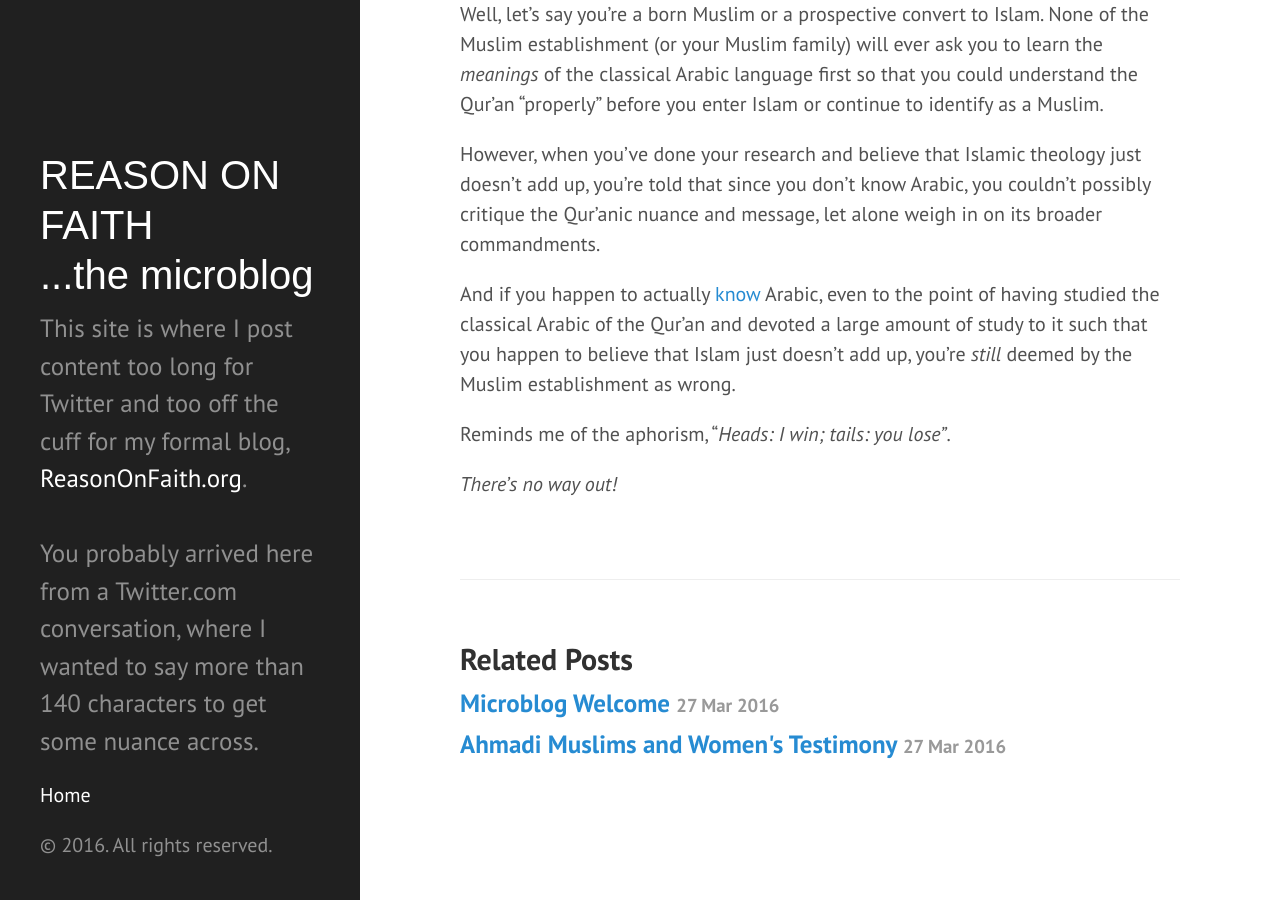
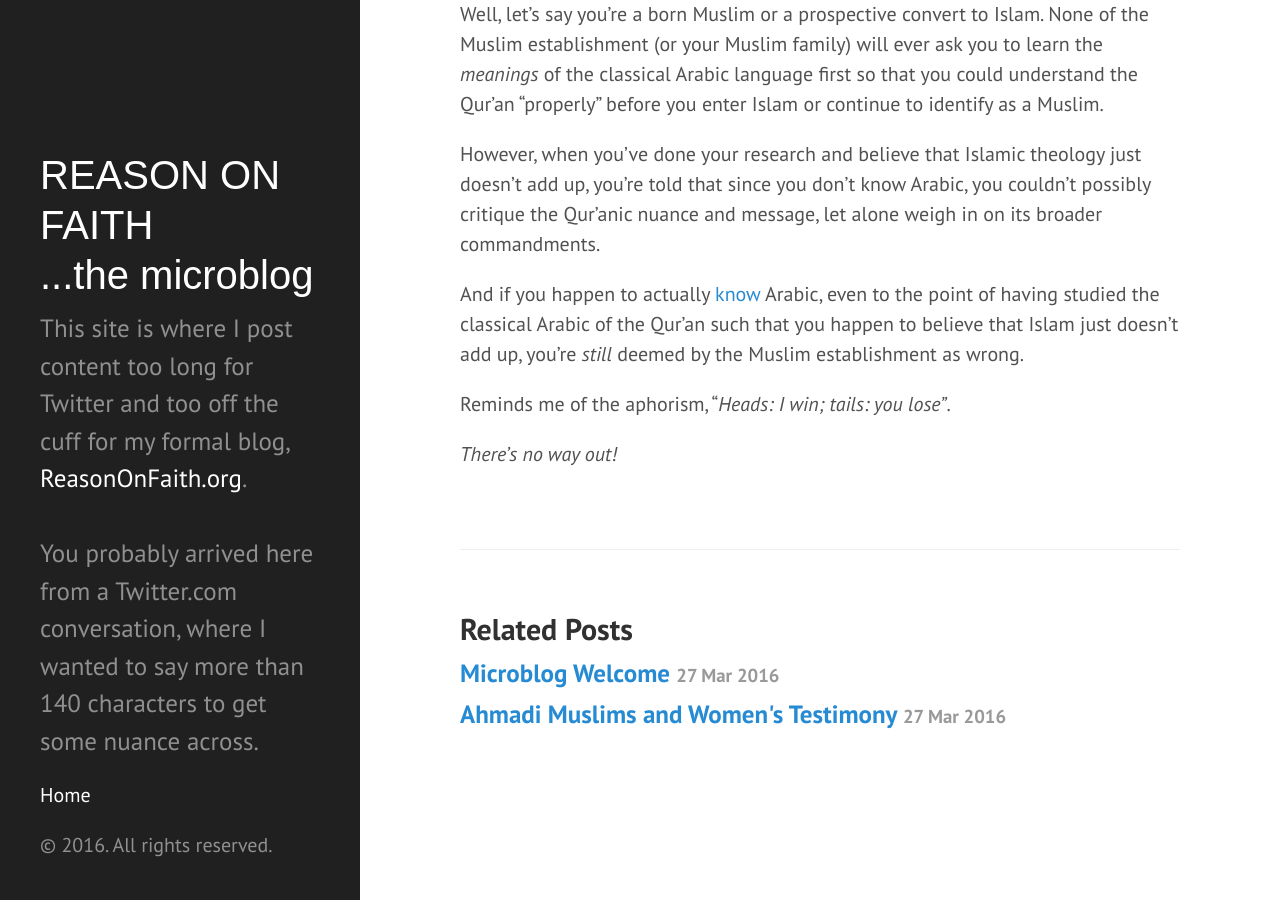
Before and after one commit to ReasonOnFaith/ReasonOnFaith.github.io, a Jekyll site: the page built from _posts/2016-03-28-understanding-arabic-to-understand-islam.markdown, in a window 1280 px wide and 900 px high, scrolled down 537 px. Built offline with Jekyll 4.4.1, drawn with Linux system fonts in a browser that asks for light colours.

Commit message:
Post update: Understanding Arabic to Understand Islam

```diff
--- a/_posts/2016-03-28-understanding-arabic-to-understand-islam.markdown
+++ b/_posts/2016-03-28-understanding-arabic-to-understand-islam.markdown
@@ -16,7 +16,7 @@ Well, let's say you're a born Muslim or a prospective convert to Islam. None of
 
 However, when you've done your research and believe that Islamic theology just doesn't add up, you're told that since you don't know Arabic, you couldn't possibly critique the Qur'anic nuance and message, let alone weigh in on its broader commandments.
 
-And if you happen to actually [know](https://www.academia.edu/21461211/_My_Ordeal_with_the_Quran_and_God_in_the_Quran._By_Abbas_Abdul_Noor) Arabic, even to the point of having studied the classical Arabic of the Qur'an and devoted a large amount of study to it such that you happen to believe that Islam just doesn't add up, you're _still_ deemed by the Muslim establishment as wrong.
+And if you happen to actually [know](https://www.academia.edu/21461211/_My_Ordeal_with_the_Quran_and_God_in_the_Quran._By_Abbas_Abdul_Noor) Arabic, even to the point of having studied the classical Arabic of the Qur'an such that you happen to believe that Islam just doesn't add up, you're _still_ deemed by the Muslim establishment as wrong.
 
 Reminds me of the aphorism, "_Heads: I win; tails: you lose"_.
 
```
